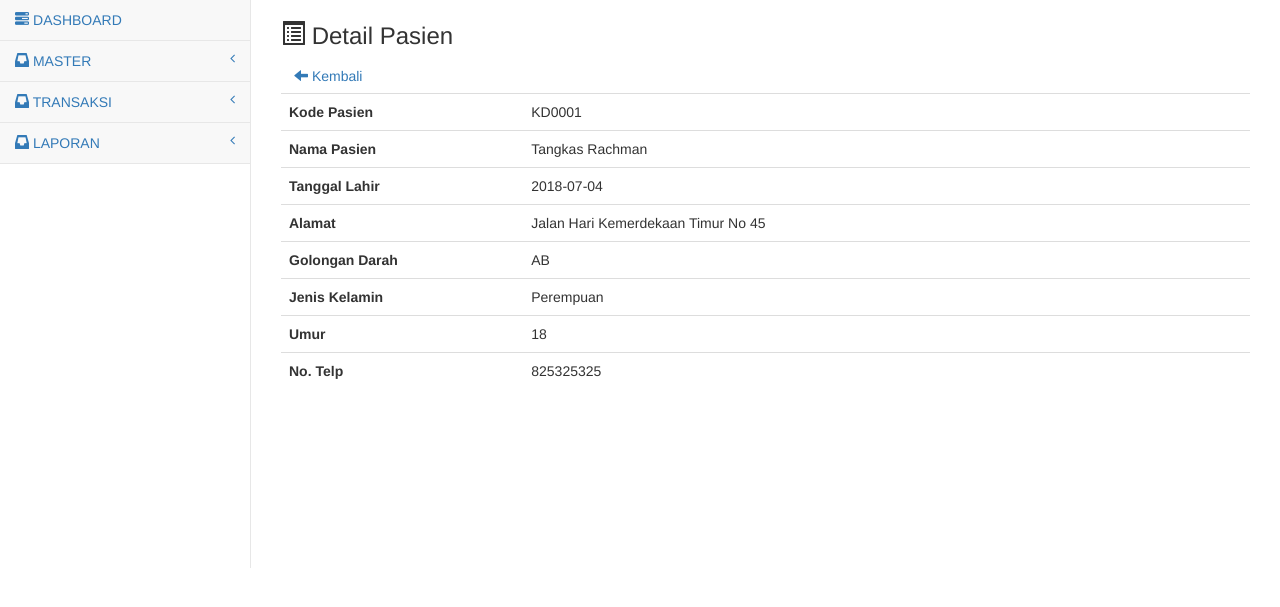
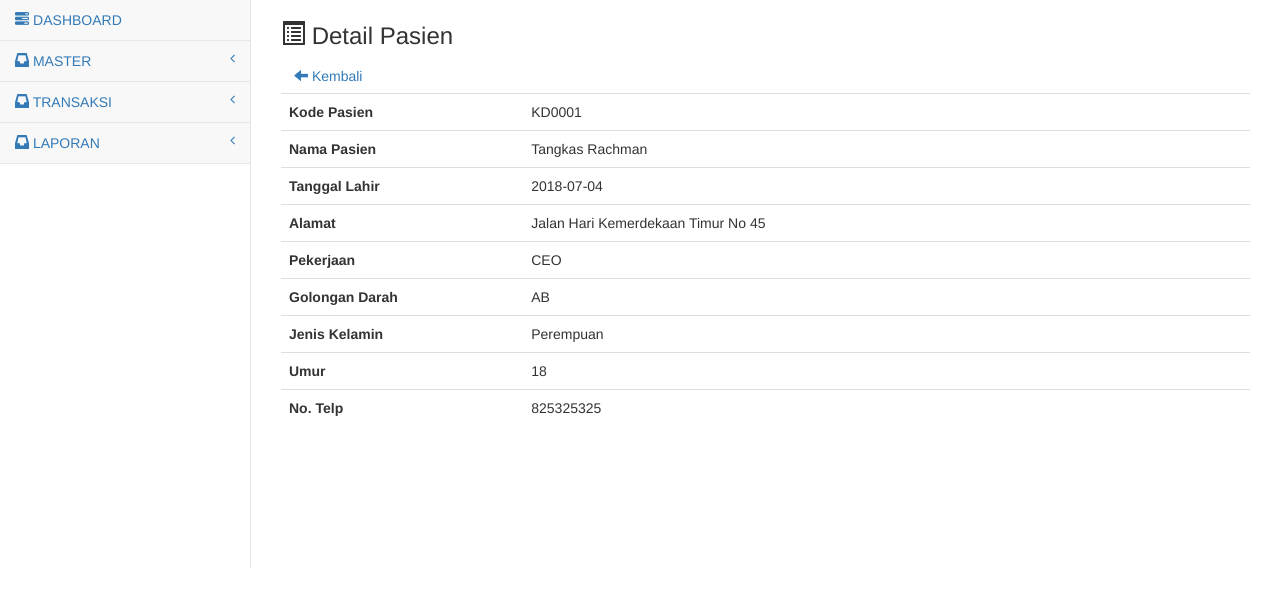
Before and after one commit to penguinkampus/klinik, a PHP site: page /master/det-pasien.php?kdpasien=KD0001 in a window 1280 px wide. Shown: the part 51-658 px from the top of the page. Run offline with PHP 8.4, Linux system fonts and the light colour scheme; a user stored in the database is signed in; data comes from the database, SQL or seed files in the repository; some libraries are stand-ins or nearby versions.

Commit message:
Update det-pasien.php

```diff
--- a/view/det-pasien.php
+++ b/view/det-pasien.php
@@ -29,6 +29,10 @@ while($d=mysql_fetch_array($det)){
 			<td><?php echo $d['alamat'] ?></td>
 		</tr>
 		<tr>
+			<th class="col-md-3">Pekerjaan</th>
+			<td><?php echo $d['pekerjaan'] ?></td>
+		</tr>
+		<tr>
 			<th class="col-md-3">Golongan Darah</th>
 			<td><?php echo $d['goldarah'] ?></td>
 		</tr>
```
